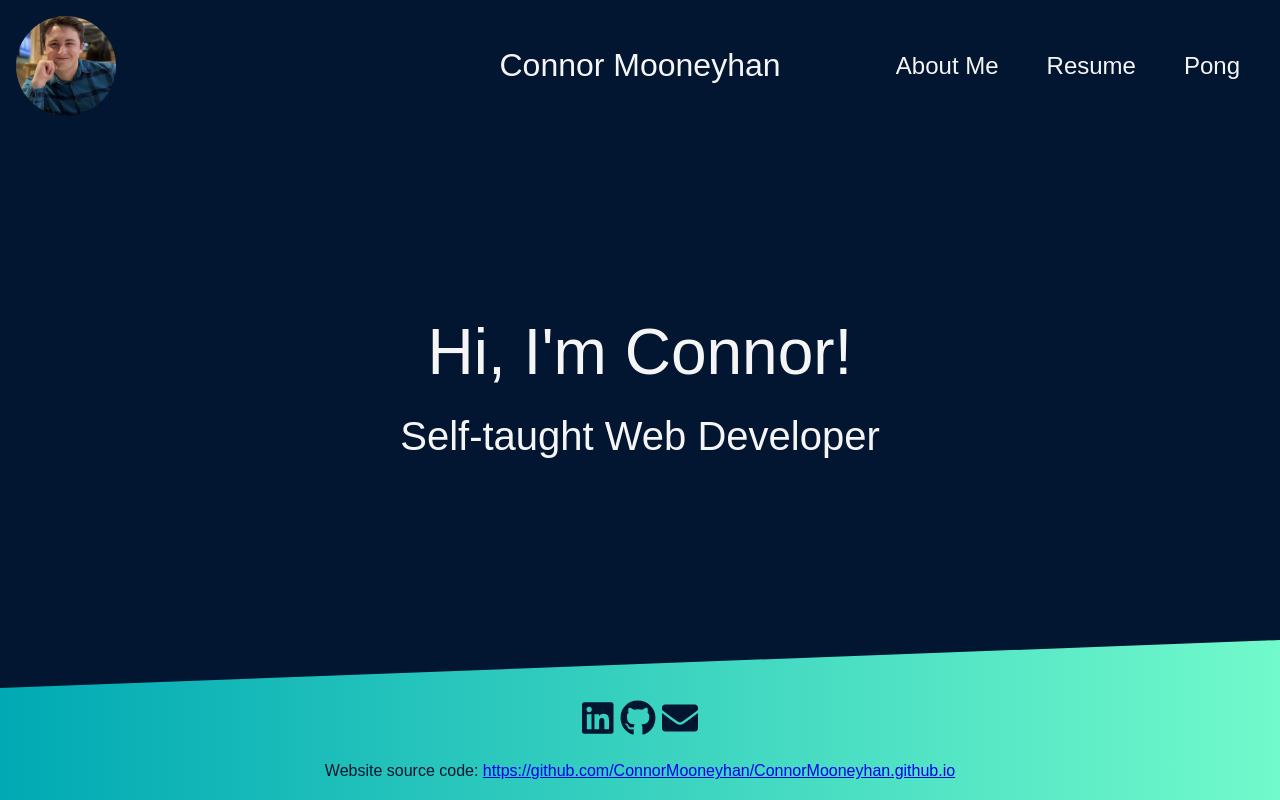
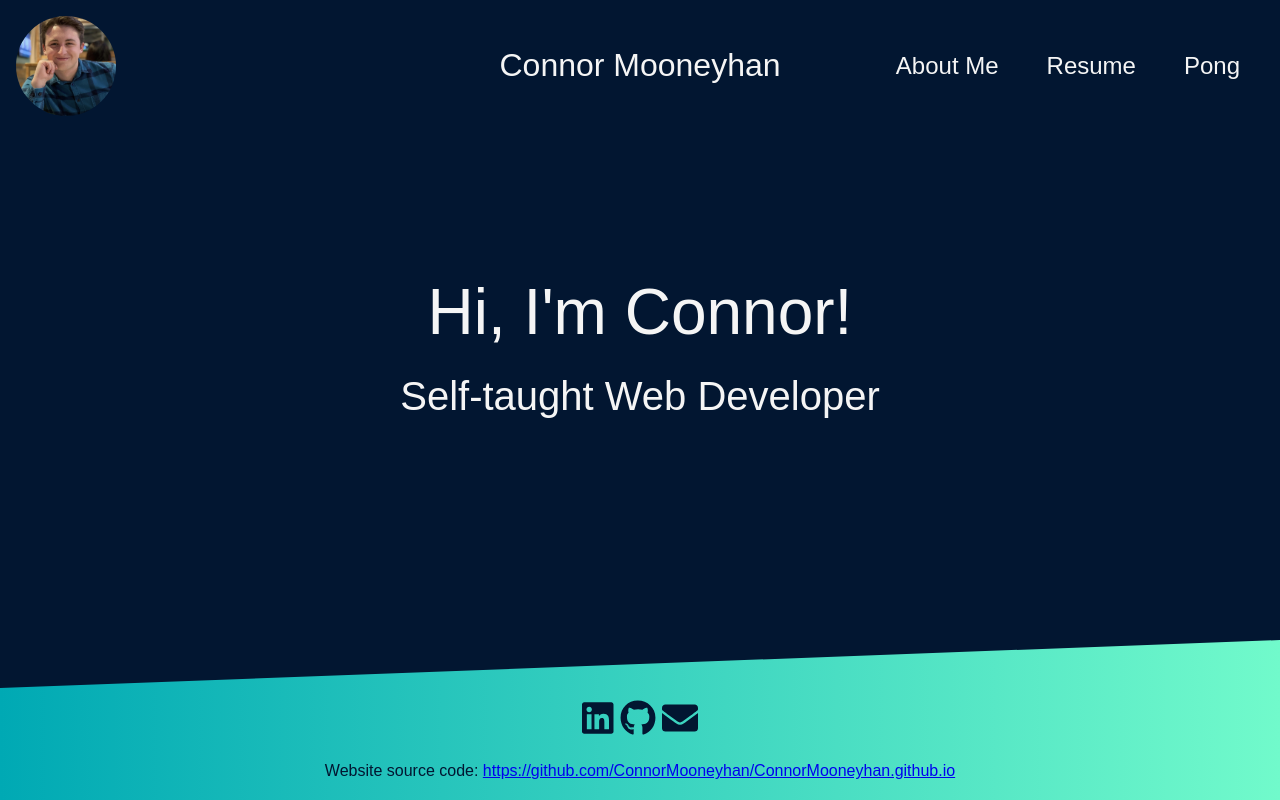
Before and after one commit to ConnorMooneyhan/personal-site, a React (Create React App) app: page /#/ in a window 1280 px wide. Built offline with nearby package versions, Linux system fonts and the light colour scheme; a web font is replaced by a local one.

Commit message:
Adjust spacing on Home to more accurately center message

```diff
--- a/src/components/Home/_Home.scss
+++ b/src/components/Home/_Home.scss
@@ -8,6 +8,7 @@
   h2 {
     font-size: 64px;
     font-weight: 300;
+    margin-top: -27px;
     margin-bottom: 0;
   }
 
--- a/src/css/App.css
+++ b/src/css/App.css
@@ -231,6 +231,7 @@ h2 {
 .Home h2 {
   font-size: 64px;
   font-weight: 300;
+  margin-top: -27px;
   margin-bottom: 0;
 }
 .Home h3 {
```
Also changed, not shown: 1 other file (tests, documents, lock files or other folders).
